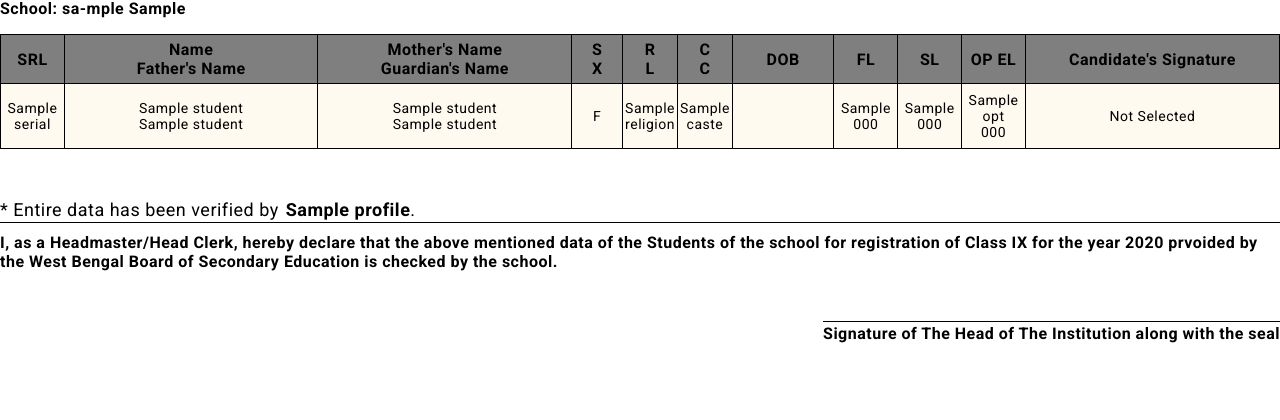
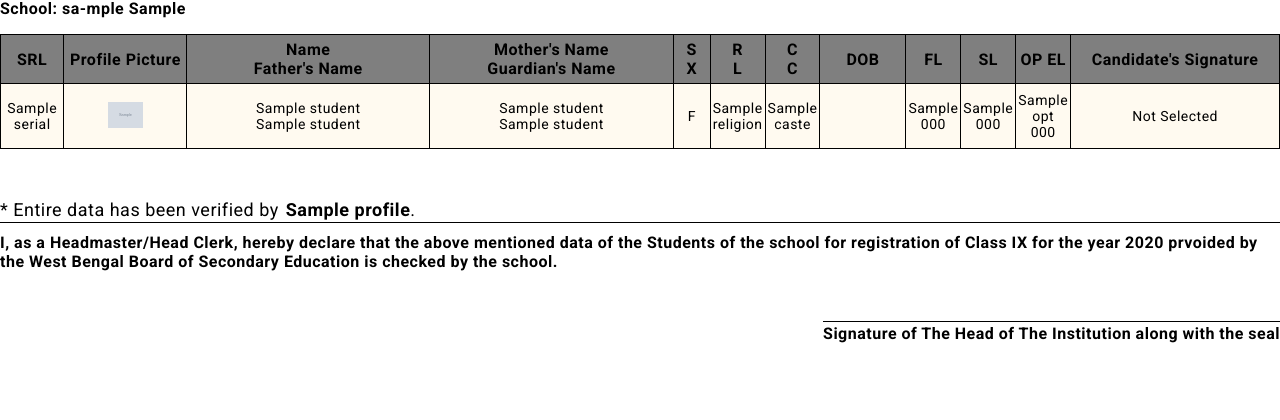
Before and after one commit to asishojha/wbedit, a Django app: template school/templates/school/pdf-report.html in a window 1280 px wide. Shown: the part 81-501 px from the top of the page. Run offline with Django 3.2, Linux system fonts and the light colour scheme; the template is opened without the code that fills it: most values are stand-ins (such as "Sample title", 1, 10 or a date in 2020); grey boxes marked "Sample" are stand-in pictures.

Commit message:
Add student image to pdf report

```diff
--- a/school/templates/school/pdf-report.html
+++ b/school/templates/school/pdf-report.html
@@ -87,6 +87,10 @@
 			display: inline-block;
 			padding-top: 2px;
 		}
+		td img{
+			width: 35px;
+			height: auto;
+		}
 	</style>
 </head>
 <body>
@@ -100,21 +104,23 @@
 	<table width="100%">
 		<thead style="background: rgba(0, 0, 0, 0.5);">
 			<th width="5%">SRL</th>
+			<th width="10%">Profile Picture</th>
 			<th width="20%">Name<br>Father's Name</th>
 			<th width="20%">Mother's Name<br>Guardian's Name</th>
-			<th width="4%">S<br>X</th>
-			<th width="4%">R<br>L</th>
-			<th width="4%">C<br>C</th>
-			<th width="8%">DOB</th>
-			<th width="5%">FL</th>
-			<th width="5%">SL</th>
-			<th width="5%">OP EL</th>
-			<th width="20%">Candidate's Signature</th>
+			<th width="3%">S<br>X</th>
+			<th width="3%">R<br>L</th>
+			<th width="3%">C<br>C</th>
+			<th width="7%">DOB</th>
+			<th width="4%">FL</th>
+			<th width="4%">SL</th>
+			<th width="4%">OP EL</th>
+			<th width="17%">Candidate's Signature</th>
 		</thead>
 		<tbody>
 			{% for s in school.student_set.all %}
 			<tr class="{% cycle 'white' 'gray' %}">
 				<td>{{ s.serial }}</td>
+				<td>{% if s.profile_picture %}<img src="{{ s.profile_picture.url }}" />{% else %}No Image{% endif %}</td>
 				<td>{{ s.name }}<br>{{ s.f_name }}</td>
 				<td>{{ s.m_name }}<br>{{ s.get_guardian_name }}</td>
 				<td>{% if s.sex == '1' %}M{% else %}F{% endif %}</td>
```
